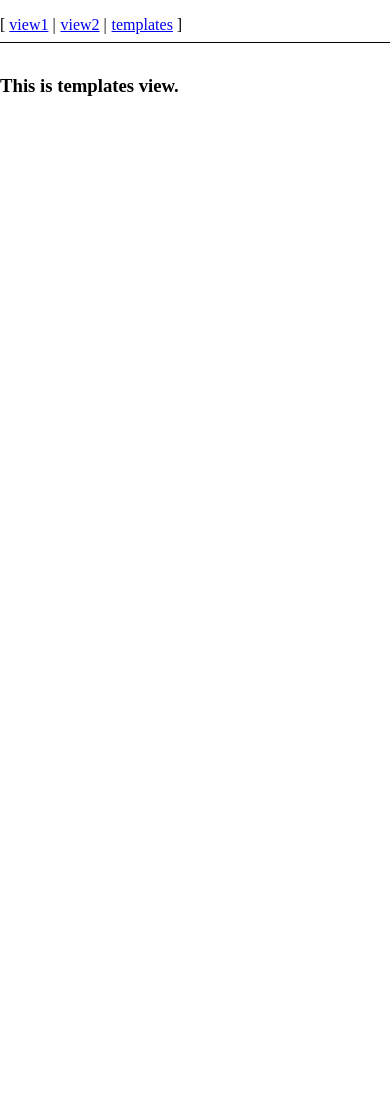
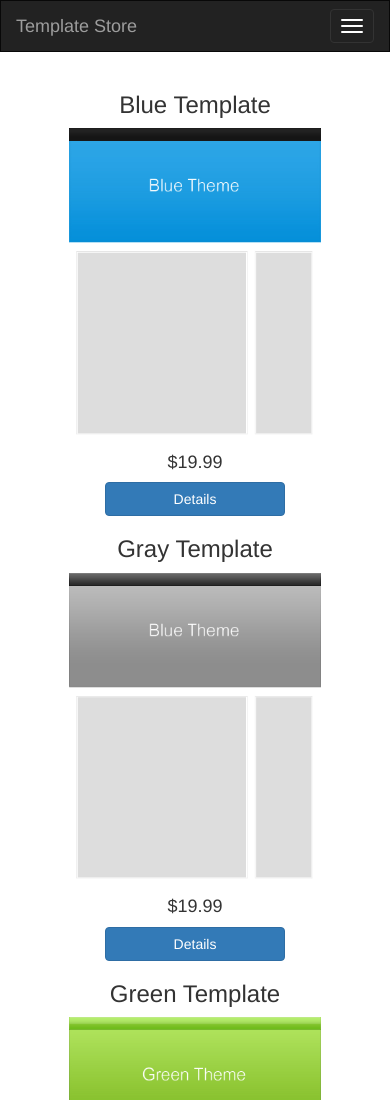
Before and after one commit to chaitanyabhasme/templateStore, a website: page app/index.html at #!/templates in a window 390 px wide. Shown: the top 1100 px of the page. Before the commit the page ends 844 px from the top, so only its background shows below. Drawn offline with nearby package versions, Linux system fonts and the light colour scheme; some packages are replaced by stand-ins of ours.

Commit message:
create templates home page and details page.

```diff
--- a/app/app.css
+++ b/app/app.css
@@ -23,3 +23,17 @@
   content: "|";
   padding-right: 0.3em;
 }
+
+.templates {
+  text-align: center;
+}
+
+.templates img {
+  width: 70%;
+}
+
+.templates a {
+  width: 50%;
+  text-align: center;
+  margin: auto;
+}
--- a/app/app.js
+++ b/app/app.js
@@ -6,11 +6,18 @@ angular.module('templateStore', [
   'templateStore.view1',
   'templateStore.view2',
   'templateStore.templates'
-]).
-config(['$locationProvider', '$routeProvider', function ($locationProvider, $routeProvider) {
-  $locationProvider.hashPrefix('!');
+])
+  .config(['$locationProvider', '$routeProvider', function ($locationProvider, $routeProvider) {
+    $locationProvider.hashPrefix('!');
 
-  $routeProvider.otherwise({
-    redirectTo: '/templates'
+    $routeProvider.otherwise({
+      redirectTo: '/templates'
+    });
+}])
+  .filter('capitalize', function () {
+    return function (input, scope) {
+      if (input != null)
+        input = input.toLowerCase();
+      return input.substring(0, 1).toUpperCase() + input.substring(1);
+    }
   });
-}]);
--- a/app/index.html
+++ b/app/index.html
@@ -1,45 +1,57 @@
 <!DOCTYPE html>
-<!--[if lt IE 7]>      <html lang="en" ng-app="templateStore" class="no-js lt-ie9 lt-ie8 lt-ie7"> <![endif]-->
-<!--[if IE 7]>         <html lang="en" ng-app="templateStore" class="no-js lt-ie9 lt-ie8"> <![endif]-->
-<!--[if IE 8]>         <html lang="en" ng-app="templateStore" class="no-js lt-ie9"> <![endif]-->
-<!--[if gt IE 8]><!-->
-<html lang="en" ng-app="templateStore" class="no-js">
-<!--<![endif]-->
+<html lang="en" ng-app="templateStore">
 
 <head>
   <meta charset="utf-8">
   <meta http-equiv="X-UA-Compatible" content="IE=edge">
+  <meta name="viewport" content="width=device-width, initial-scale=1">
+  <!-- The above 3 meta tags *must* come first in the head; any other head content must come *after* these tags -->
+  <meta name="description" content="">
+  <meta name="author" content="">
+
   <title>Template Store</title>
-  <meta name="description" content="">
-  <meta name="viewport" content="width=device-width, initial-scale=1">
-  <link rel="stylesheet" href="bower_components/html5-boilerplate/dist/css/normalize.css">
-  <link rel="stylesheet" href="bower_components/html5-boilerplate/dist/css/main.css">
+
+  <!-- Bootstrap core CSS -->
+  <link href="bower_components/bootstrap/dist/css/bootstrap.min.css" rel="stylesheet">
   <link rel="stylesheet" href="app.css">
-  <script src="bower_components/html5-boilerplate/dist/js/vendor/modernizr-2.8.3.min.js"></script>
 </head>
 
 <body>
-  <ul class="menu">
-    <li><a href="#!/view1">view1</a></li>
-    <li><a href="#!/view2">view2</a></li>
-    <li><a href="#!/templates">templates</a></li>
-  </ul>
 
-  <!--[if lt IE 7]>
-      <p class="browsehappy">You are using an <strong>outdated</strong> browser. Please <a href="http://browsehappy.com/">upgrade your browser</a> to improve your experience.</p>
-  <![endif]-->
+  <nav class="navbar navbar-inverse">
+    <div class="container">
+      <div class="navbar-header">
+        <button type="button" class="navbar-toggle collapsed" data-toggle="collapse" data-target="#navbar" aria-expanded="false" aria-controls="navbar">
+          <span class="sr-only">Toggle navigation</span>
+          <span class="icon-bar"></span>
+          <span class="icon-bar"></span>
+          <span class="icon-bar"></span>
+        </button>
+        <a class="navbar-brand" href="#!/templates">Template Store</a>
+      </div>
+    </div>
+  </nav>
 
-  <div ng-view></div>
+  <div class="container">
 
-  <!-- In production use:
-  <script src="//ajax.googleapis.com/ajax/libs/angularjs/x.x.x/angular.min.js"></script>
-  -->
-  <script src="bower_components/angular/angular.js"></script>
-  <script src="bower_components/angular-route/angular-route.js"></script>
+    <div ng-view>
+    </div>
+
+  </div>
+  <!-- /.container -->
+
+
+  <!-- Bootstrap core JavaScript
+    ================================================== -->
+  <!-- Placed at the end of the document so the pages load faster -->
+  <script src="bower_components/angular/angular.min.js"></script>
+  <script src="bower_components/angular-route/angular-route.min.js"></script>
   <script src="app.js"></script>
   <script src="view1/view1.js"></script>
   <script src="view2/view2.js"></script>
   <script src="templates/templates.js"></script>
+  <script src="https://ajax.googleapis.com/ajax/libs/jquery/1.12.4/jquery.min.js"></script>
+  <script src="bower_components/bootstrap/dist/js/bootstrap.min.js"></script>
 </body>
 
 </html>
--- a/app/templates/templates.html
+++ b/app/templates/templates.html
@@ -1 +1,8 @@
-<h3>This is templates view. </h3>
+<div class="row templates">
+  <div class="col-md-4" ng-repeat="color in imgColors track by $index">
+    <h3>{{color | capitalize}} Template</h3>
+    <img ng-src="/img/{{color}}.jpg">
+    <h4>$19.99</h4>
+    <a class="btn btn-primary btn-block" ng-href="#!/templates/{{color}}">Details</a>
+  </div>
+</div>
--- a/app/templates/templates.js
+++ b/app/templates/templates.js
@@ -5,9 +5,17 @@ angular.module('templateStore.templates', ['ngRoute'])
     .when('/templates', {
       templateUrl: 'templates/templates.html',
       controller: 'TemplatesCtrl'
+    })
+    .when('/templates/:templateId', {
+      templateUrl: 'templates/template-detail.html',
+      controller: 'TemplateDetailCtrl'
     });
 }])
 
 .controller('TemplatesCtrl', ['$scope', function ($scope) {
-  console.log($scope);
+    $scope.imgColors = ['blue', 'gray', 'green', 'orange', 'purple', 'red'];
+
+}])
+  .controller('TemplateDetailCtrl', ['$scope', '$routeParams', function ($scope, $routeParams) {
+    $scope.color = $routeParams.templateId;
 }]);
```
Also changed, not shown: app/templates/template-detail.html (added, +13 -0 lines), bower.json (+4 -4 lines), img/blue.jpg (added), img/blue2.jpg (added), img/blue3.jpg (added), img/blue4.jpg (added), img/blue5.jpg (added), img/gray.jpg (added), img/green.jpg (added), img/orange.jpg (added), img/purple.jpg (added), img/red.jpg (added).
